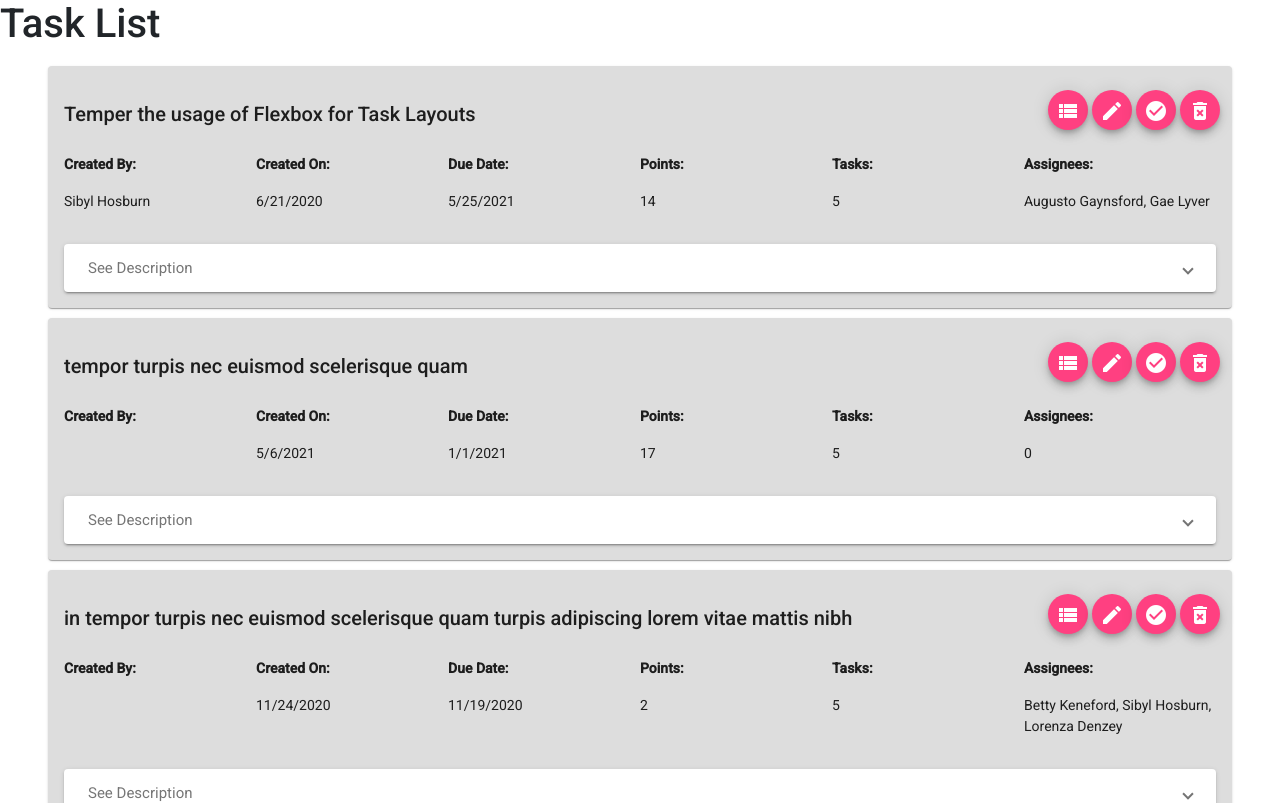
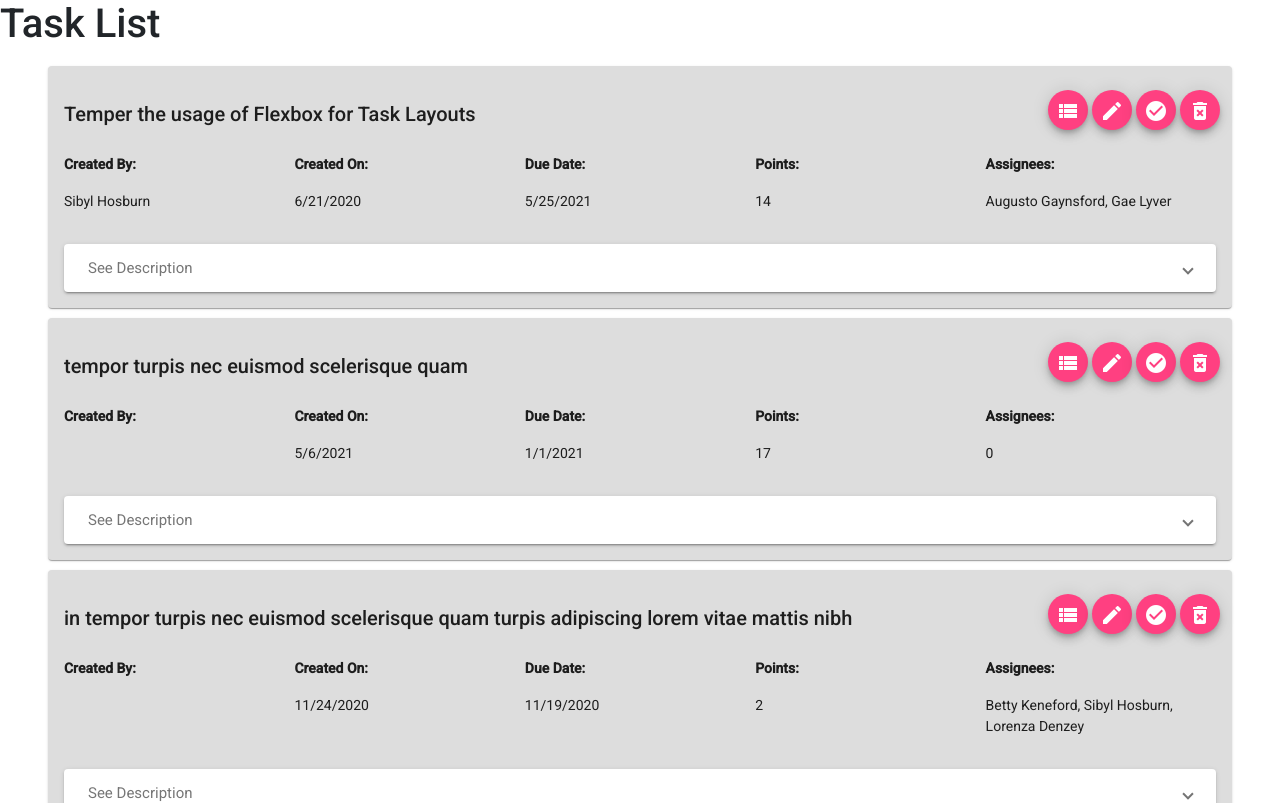
Before and after one commit to walkersoft/graceland-angular, an Angular app: page / in a window 1280 px wide. Shown: the top 803 px of the page. Built offline with nearby package versions, Linux system fonts and the light colour scheme.

Commit message:
removed "tasks" field from display since that is for a feature entity, which hasn't been created yet

```diff
--- a/src/app/app.component.html
+++ b/src/app/app.component.html
@@ -32,10 +32,6 @@
           <p>{{ task.points }}</p>
         </div>
         <div fxFlex>
-          <p><strong>Tasks:</strong></p>
-          <p>5</p>
-        </div>
-        <div fxFlex>
           <p><strong>Assignees:</strong></p>
           <p *ngIf="task.assignees === null">0</p>
           <p *ngIf="task.assignees !== null">
```
